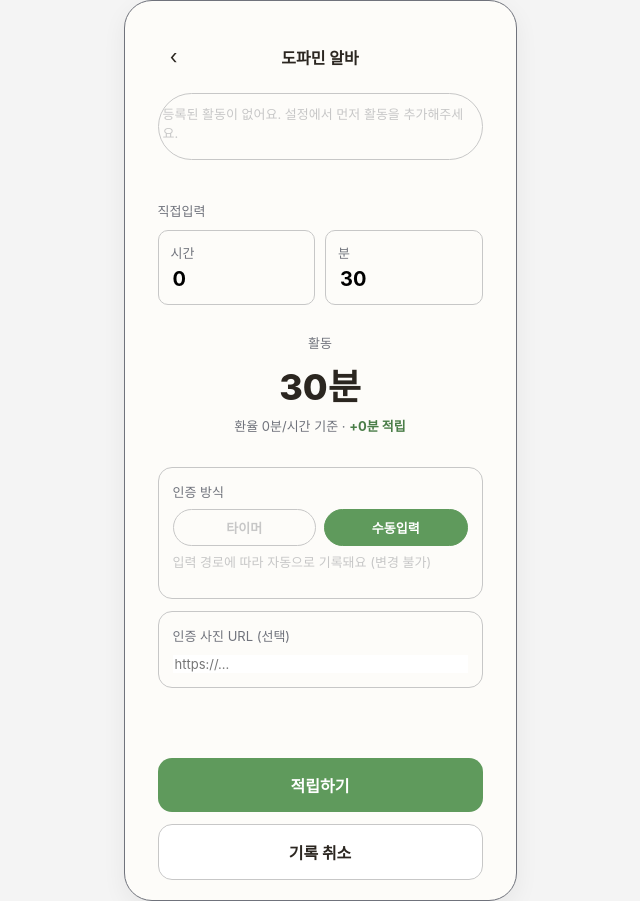
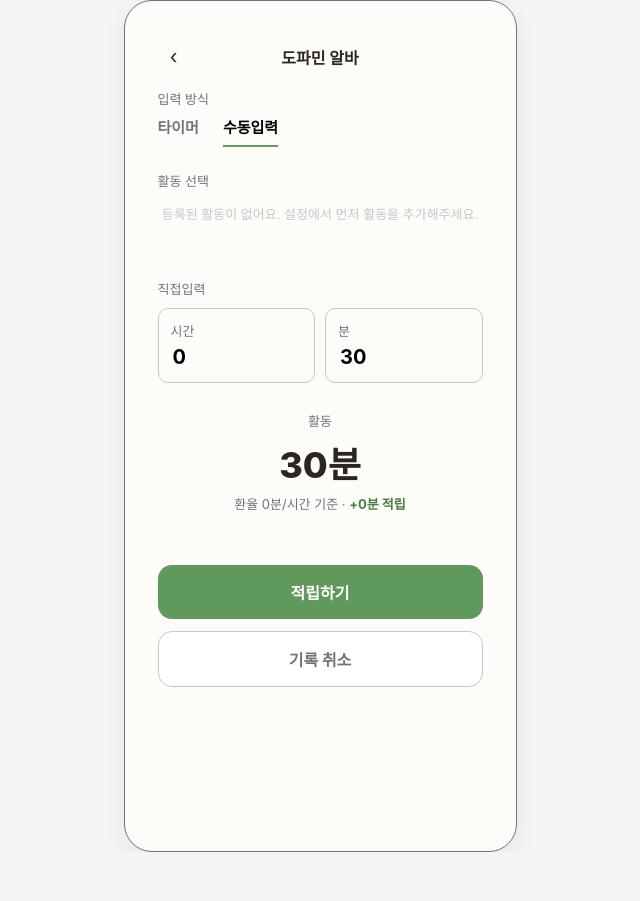
Before and after one commit to pirogramming/Dopamine-Ledger, a Django app: page /ledger/record/earn/ in a window 1280 px wide. Shown: the whole page, without its empty margins (320-960 px from the left). After the commit the page ends 852 px from the top, so only its background shows below. Run offline with Django 5.2, Linux system fonts and the light colour scheme; the visitor is signed in with stand-in values (Sample User, id 1); data that the repository does not hold is empty.

Commit message:
style: 도파민 알바 화면 UX 개선 (입력방식/활동선택 UI 분리, alert 모달화, 인증필드 제거)

```diff
--- a/ledger/static/ledger/css/record.css
+++ b/ledger/static/ledger/css/record.css
@@ -174,34 +174,67 @@
 }
 .time-caption strong { color: var(--spend-accent); font-weight: 700; }
 
+/* ============ 입력 방식: 밑줄 탭 =========== */
+.section-label {
+    font-size: 13px;
+    color: var(--text-sub);
+    margin: 0 0 8px;
+}
+
+.mode-tabs {
+    display: flex;
+    width: fit-content;
+    gap: 24px;
+    margin: 0 0 24px;
+    border: none;
+    background: transparent;
+    padding: 0;
+}
+
+.mode-tab {
+    padding: 0 0 8px;
+    border: none;
+    border-bottom: 2px solid transparent;
+    background: transparent;
+    font-size: 15px;
+    font-weight: 600;
+    color: var(--text-sub);
+    cursor: pointer;
+    border-radius: 0;   /* pill 모양 완전히 제거 */
+}
+
+.mode-tab.is-active {
+    color: #000;
+    border-bottom-color: var(--earn-accent);
+}
 /* 활동 탭 선택 (독서/운동/기타) */
 .activity-tabs {
   display: flex;
+  justify-content: center;
+  flex-wrap: wrap;
   gap: 8px;
-  background: var(--bg);
-  border: 1px solid var(--border);
-  border-radius: 999px;
-  padding: 4px;
-  margin-bottom: 28px;
+  background: transparent;
+  border: none;
+  padding: 0px;
+  margin-bottom: 30px;
 }
 
 .activity-tab {
-  flex: 1;
-  text-align: center;
-  padding: 10px 0;
-  border-radius: 999px;
+  flex: 0 1 auto;
+  padding: 10px 20px;
+  border-radius: 14px;
+  border: 1px solid var(--border);
+  background: #fff;
   font-size: var(--fs-md);
   font-weight: 600;
   color: var(--text-sub);
   cursor: pointer;
-  border: none;
-  background: transparent;
-  font-family: inherit;
 }
 
 .activity-tab.is-active {
-  background: var(--earn-accent);
-  color: #fff;
+  background: #eaf3e9;              /* 연한 초록 배경 */
+  border-color: var(--earn-accent); /* 진한 초록 테두리 */
+  color: var(--earn-accent-dark);
 }
 
 /* 타이머 원형 표시 */
@@ -250,7 +284,6 @@
 
 #result-panel {
   flex-direction: column;
-  flex: 1;
 }
 
 .btn {
@@ -271,9 +304,17 @@
 .btn-primary-earn { background: var(--earn-accent); color: #fff; }
 .btn-primary-earn:disabled { background: var(--text-faint); cursor: not-allowed; }
 
+/* 종료 버튼: 연한 회색 배경 + 회색 글자 (핵심 행동인 '시작'과 시각적 위계 구분) */
+.btn-muted {
+  background: #f2f1ec;
+  color: var(--text-sub);
+  border: none;
+}
+.btn-muted:disabled { opacity: 0.6; cursor: not-allowed; }
+
 .btn-ghost {
   background: #fff;
-  color: var(--text-main);
+  color: var(--text-sub);
   border: 1px solid var(--border);
 }
 
@@ -347,10 +388,6 @@
   margin-bottom: 12px;
 }
 
-.field-block + .footer-actions {
-    margin-top: 70px;
-}
-
 .field-label {
   font-size: var(--fs-sm);
   color: var(--text-sub);
@@ -358,51 +395,11 @@
   display: block;
 }
 
-.field-block--readonly {
-  background: var(--bg); /* 카드 배경과 살짝 다르게 -> "조작 불가 영역"이라는 시각적 힌트 */
-}
-
-.readonly-badge-row {
-  display: flex;
-  gap: 8px;
-}
-
-.readonly-badge {
-  flex: 1;
-  text-align: center;
-  padding: 8px 0;
-  border-radius: 999px;
-  font-size: var(--fs-sm);
-  font-weight: 600;
-  border: 1px solid var(--text-faint);
-  color: var(--text-faint);
-  background: transparent;
-  /* 버튼처럼 안 보이게: 그림자·hover·cursor 전부 제거 */
-  cursor: default;
-  user-select: none;
-}
-
-.readonly-badge.is-selected {
-  background: var(--earn-accent);
-  border-color: var(--earn-accent);
-  color: #fff;
-  font-weight: 700;
-}
-
 .field-note {
   font-size: var(--fs-sm);
   color: var(--text-faint);
   margin-top: 6px;
 }
-
-.photo-upload-input {
-  width: 100%;
-  border: none;
-  font-size: var(--fs-sm);
-  font-family: inherit;
-  color: var(--text-main);
-}
-.photo-upload-input:focus { outline: none; }
 
 /* 예산 소진 경고 문구 */
 .budget-warning {
--- a/ledger/templates/ledger/earn_record_form.html
+++ b/ledger/templates/ledger/earn_record_form.html
@@ -47,7 +47,14 @@
         {# entry_mode: 사용자가 조작 못 함. URL(mode 파라미터)에서 뷰가 initial로 내려준 값을 그대로 hidden 전송 #}
         <input type="hidden" name="entry_mode" id="id_entry_mode" value="{{ form.entry_mode.value|default:'timer' }}">
 
+        <!-- 입력 방식 선택: 밑줄 탭 -->
+        <p class="section-label">입력 방식</p>
+        <div class="mode-tabs" role="tablist" aria-label="입력 방식 선택">
+            <button type="button" class="mode-tab" data-mode="timer" id="mode-tab-timer" role="tab">타이머</button>
+            <button type="button" class="mode-tab" data-mode="manual" id="mode-tab-manual" role="tab">수동입력</button>
+        </div>
         <!-- 활동 종류 탭: 유저 소유 활동만 노출 (forms.py __init__에서 이미 필터링된 쿼리셋) -->
+        <p class="section-label">활동 선택</p>
         <div class="activity-tabs" role="tablist" aria-label="활동 종류 선택">
             {% for choice in form.activity.field.queryset %}
                 <button type="button"
@@ -84,11 +91,9 @@
                 </div>
             </div>
             <div class="button-row">
-                <button type="button" class="btn btn-ghost" id="timer-start-btn">시작</button>
-                <button type="button" class="btn btn-primary-earn" id="timer-stop-btn" disabled>종료</button>
+                <button type="button" class="btn btn-primary-earn" id="timer-start-btn">시작</button>
+                <button type="button" class="btn btn-muted" id="timer-stop-btn" disabled>종료</button>
             </div>
-            <p class="time-caption" style="margin-top:12px;">시간을 직접 입력하려면 <a href="?mode=manual">여기</a></p>
-
             {# 타이머로 계산된 시작/종료 시각이 여기에 JS로 채워짐 (forms.py timer_start/timer_end) #}
             <input type="hidden" name="timer_start" id="id_timer_start">
             <input type="hidden" name="timer_end" id="id_timer_end">
@@ -130,26 +135,6 @@
                 <div class="result-rate-note" id="result-rate-note">환율 -분/시간 기준</div>
             </div>
 
-            {# 인증 방식: 사용자가 못 바꾸는 값 -> 버튼처럼 안 보이게 읽기전용 뱃지 스타일로 변경 #}
-            <div class="field-block field-block--readonly">
-                <span class="field-label">인증 방식</span>
-                <div class="readonly-badge-row">
-                    <span class="readonly-badge" id="pill-timer">타이머</span>
-                    <span class="readonly-badge" id="pill-manual">수동입력</span>
-                </div>
-                <p class="field-note">입력 경로에 따라 자동으로 기록돼요 (변경 불가)</p>
-            </div>
-
-            {# photo_url 필드 하나뿐이라 라벨도 하나로 통일 #}
-            <div class="field-block">
-                <span class="field-label">인증 사진 URL (선택)</span>
-                <input type="url" name="photo_url" id="id_photo_url" class="photo-upload-input"
-                       placeholder="https://..." value="{{ form.photo_url.value|default:'' }}">
-                {% if form.photo_url.errors %}
-                    <p class="field-note" style="color:var(--warning-text);">{{ form.photo_url.errors.0 }}</p>
-                {% endif %}
-            </div>
-
             <div class="footer-actions">
                 <div class="button-row" style="margin-top: 20px;">
                     <button type="submit" class="btn btn-primary-earn" id="submit-btn">적립하기</button>
@@ -160,6 +145,25 @@
             </div>
         </div>
     </form>
+    <div id="zero-min-modal" class="modal-overlay">
+        <div class="modal-box">
+            <h2 class="modal-title">시간이 너무 짧아요</h2>
+            <p class="modal-desc">최소 30초 이상 활동해야 적립할 수 있어요.<br>다시 시작해서 측정해주세요.</p>
+            <div class="modal-actions">
+                <button type="button" class="btn btn-ghost" id="zero-min-close-btn">닫기</button>
+                <button type="button" class="btn btn-primary-earn" id="zero-min-retry-btn">다시 시작</button>
+            </div>
+        </div>
+    </div>
+    <!-- 범용 알림 모달 (login.html의 alert-modal 패턴과 동일) -->
+    <div class="modal-overlay" id="info-modal">
+        <div class="modal-box">
+            <p class="modal-desc" id="info-modal-msg"></p>
+            <div class="modal-actions">
+                <button type="button" class="btn btn-primary-earn" id="info-modal-confirm-btn">확인</button>
+            </div>
+        </div>
+    </div>
 </div>
 {% endblock %}
 {% block nav %}{% endblock %}
@@ -173,18 +177,25 @@
         4) 수동입력: 시/분 바뀔 때마다 result-panel 갱신 (별도 미리보기 배너는 제거됨)
     */
     (function () {
-        const entryMode = document.getElementById('id_entry_mode').value;
         const timerPanel = document.getElementById('timer-mode-panel');
         const manualPanel = document.getElementById('manual-mode-panel');
         const resultPanel = document.getElementById('result-panel');
+        const zeroMinModal = document.getElementById('zero-min-modal');
+        const infoModal = document.getElementById('info-modal');
+        const entryModeInput = document.getElementById('id_entry_mode');
 
-        const tabs = document.querySelectorAll('.activity-tab');
+        const modeTabTimer = document.getElementById('mode-tab-timer');
+        const modeTabManual = document.getElementById('mode-tab-manual');
+
+        const tabs = document.querySelectorAll('.activity-tabs[aria-label="활동 종류 선택"] .activity-tab');
         const activitySelect = document.getElementById('id_activity');
         let currentRate = tabs.length ? parseFloat(tabs[0].dataset.rate) : 0;
         let currentActivityName = tabs.length ? tabs[0].textContent.trim() : '활동';
 
         let isTimerRunning = false;
+        let entryMode = entryModeInput.value; // 'timer' 또는 'manual' 토글로 바뀔 수 있음
 
+        // ---- 활동 탭 선택 ----
         function selectActivity(tabEl) {
             tabs.forEach((t) => t.classList.remove('is-active'));
             tabEl.classList.add('is-active');
@@ -193,18 +204,18 @@
             currentActivityName = tabEl.textContent.trim();
             document.getElementById('result-activity-name').textContent = currentActivityName;
         }
-
         tabs.forEach((tab) => {
             tab.addEventListener('click', () => {
-                if (isTimerRunning) {
-                    return;
+                if (isTimerRunning) return;
+                selectActivity(tab);
+                if (entryMode === 'manual') {
+                    document.getElementById('id_hours').dispatchEvent(new Event('input'));
                 }
-
-                selectActivity(tab);
             });
         });
+        if (tabs.length) selectActivity(tabs[0]);
 
-        // ---- 결과 요약 갱신 (분 단위, rate는 "1시간당 N분" 표기로 환산해서 보여줌) ----
+        // ---- 결과 요약 갱신 ----
         function updateResultPanel(durationMin) {
             const earnMin = Math.round(durationMin * currentRate);
             document.getElementById('result-duration').textContent = durationMin + '분';
@@ -213,9 +224,24 @@
             resultPanel.style.display = 'block';
         }
 
-        // ---- 타이머 모드 ----
-        if (entryMode === 'timer') {
-            timerPanel.style.display = 'block';
+        // ---- 0분 경고 모달 ----
+        function showZeroMinModal() { zeroMinModal.classList.add('open'); }
+        function hideZeroMinModal() { zeroMinModal.classList.remove('open'); }
+        document.getElementById('zero-min-close-btn').addEventListener('click', hideZeroMinModal);
+        document.getElementById('zero-min-retry-btn').addEventListener('click', () => {
+            hideZeroMinModal();
+            if (entryMode === 'timer') startBtn.click();
+        });
+
+        function showInfoModal(message) {
+            document.getElementById('info-modal-msg').textContent = message;
+            infoModal.classList.add('open');
+        }
+        document.getElementById('info-modal-confirm-btn').addEventListener('click', () => {
+            infoModal.classList.remove('open');
+        });
+
+        // ---- 타이머 모드 요소 ----
         const startBtn = document.getElementById('timer-start-btn');
         const stopBtn = document.getElementById('timer-stop-btn');
         const display = document.getElementById('timer-display');
@@ -223,20 +249,26 @@
         let tickHandle = null;
 
         function formatMMSS(totalSeconds) {
-                // 1시간(3600초) 넘어가면 h:mm:ss 형태로, 아니면 기존처럼 mm:ss로 표시
             const h = Math.floor(totalSeconds / 3600);
             const m = String(Math.floor((totalSeconds % 3600) / 60)).padStart(2, '0');
             const s = String(totalSeconds % 60).padStart(2, '0');
             return h > 0 ? `${h}:${m}:${s}` : `${m}:${s}`;
         }
 
+        function resetTimerDisplay() {
+            clearInterval(tickHandle);
+            display.textContent = '00:00';
+            document.querySelector('.timer-circle-caption').textContent = '시작을 눌러주세요';
+            startBtn.disabled = false;
+            startBtn.textContent = '시작';
+            stopBtn.disabled = true;
+        }
+
         startBtn.addEventListener('click', () => {
             isTimerRunning = true;
-                tabs.forEach((tab) => {
-                    if (!tab.classList.contains('is-active')) {
-                        tab.disabled = true;
-                    }
-                });
+            tabs.forEach((tab) => { if (!tab.classList.contains('is-active')) tab.disabled = true; });
+            resultPanel.style.display = 'none';
+            display.textContent = '00:00';
             startTime = new Date();
             document.getElementById('id_timer_start').value = startTime.toISOString();
             startBtn.disabled = true;
@@ -250,22 +282,24 @@
 
         stopBtn.addEventListener('click', () => {
             isTimerRunning = false;
-                tabs.forEach((tab) => {
-                    tab.disabled = false;
-                });
+            tabs.forEach((tab) => { tab.disabled = false; });
             clearInterval(tickHandle);
             const endTime = new Date();
             document.getElementById('id_timer_end').value = endTime.toISOString();
             const durationMin = Math.round((endTime - startTime) / 60000);
             stopBtn.disabled = true;
+            startBtn.disabled = false;
+            startBtn.textContent = '다시 시작';
+
+            if (durationMin <= 0) {
+                showZeroMinModal();
+                resultPanel.style.display = 'none';
+                return;
+            }
             updateResultPanel(durationMin);
-                document.getElementById('pill-timer').classList.add('is-selected');
         });
-        }
 
         // ---- 수동입력 모드 ----
-        if (entryMode === 'manual') {
-            manualPanel.style.display = 'block';
         const hoursInput = document.getElementById('id_hours');
         const minutesInput = document.getElementById('id_minutes');
 
@@ -279,21 +313,37 @@
                 resultPanel.style.display = 'none';
             }
         }
-
         hoursInput.addEventListener('input', updatePreview);
         minutesInput.addEventListener('input', updatePreview);
-            document.getElementById('pill-manual').classList.add('is-selected');
+
+        // ---- 모드 전환 (핵심: 새로고침 없이 패널만 토글) ----
+        function applyMode(mode) {
+            if (isTimerRunning) {
+                showInfoModal('타이머 진행 중에는 전환할 수 없어요. 먼저 종료해주세요.')
+                return;
+            }
+            entryMode = mode;
+            entryModeInput.value = mode;
+
+            modeTabTimer.classList.toggle('is-active', mode === 'timer');
+            modeTabManual.classList.toggle('is-active', mode === 'manual');
+
+            timerPanel.style.display = mode === 'timer' ? 'block' : 'none';
+            manualPanel.style.display = mode === 'manual' ? 'block' : 'none';
+            resultPanel.style.display = 'none';
+
+            if (mode === 'timer') {
+                resetTimerDisplay();
+            } else {
                 updatePreview();
             }
+        }
 
-        // 활동 탭을 나중에 바꾸면 진행 중이던 미리보기도 다시 계산
-        tabs.forEach((tab) => {
-            tab.addEventListener('click', () => {
-                if (entryMode === 'manual') {
-                    document.getElementById('id_hours').dispatchEvent(new Event('input'));
-                }
-            });
-        });
+        modeTabTimer.addEventListener('click', () => applyMode('timer'));
+        modeTabManual.addEventListener('click', () => applyMode('manual'));
+
+        // ---- 초기 진입: 서버가 내려준 mode로 시작 ----
+        applyMode(entryMode);
     })();
 </script>
 {% endblock %}
```
Also changed, not shown: other parts of ledger/static/ledger/css/record.css (+42 -4 lines). Lines whose indentation alone changed are shown as unchanged.
